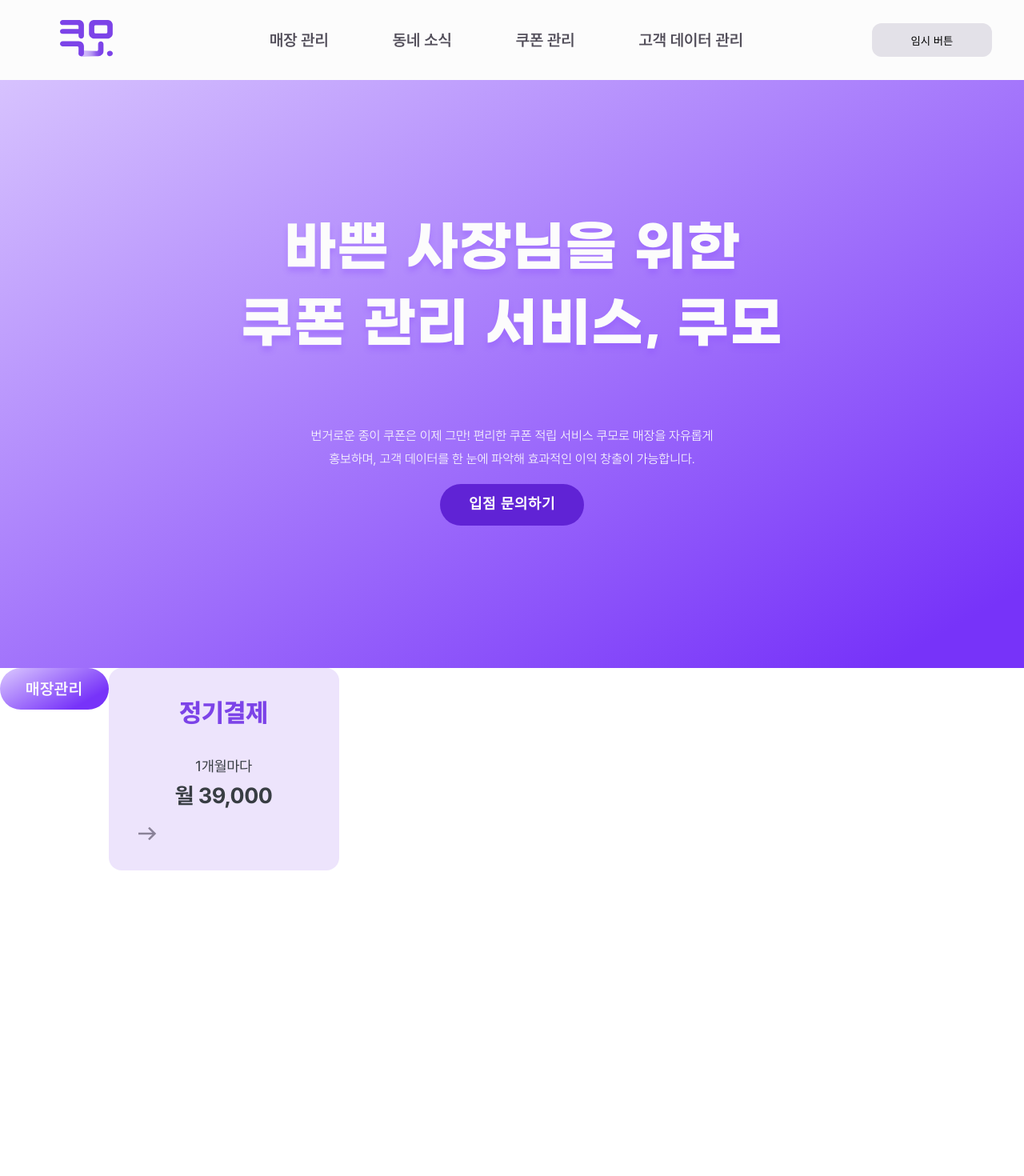
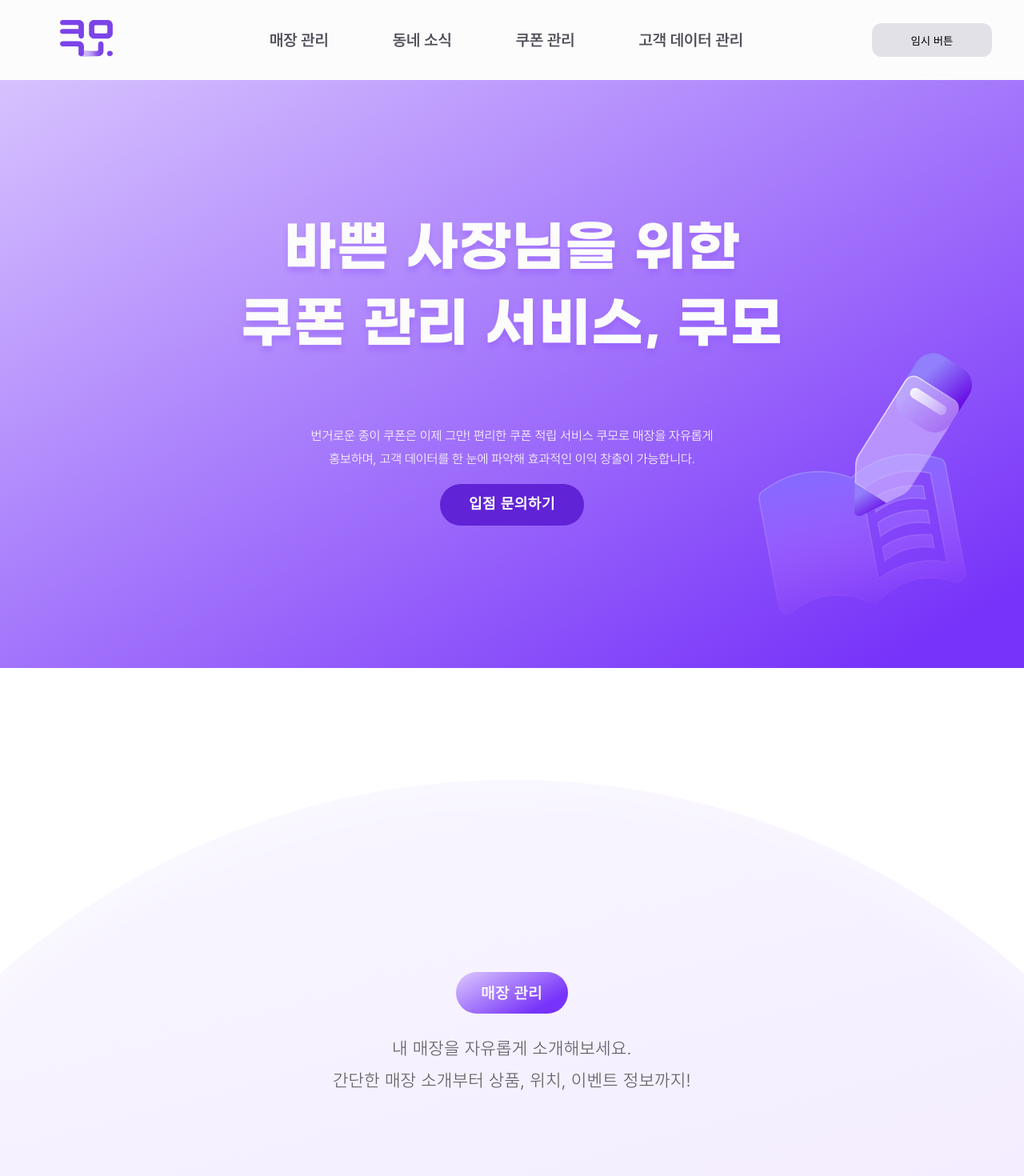
Before and after one commit to UMC-5th-Coumo/Coumo_Web, a React (Create React App) app: page / in a window 1280 px wide. Shown: the top 1470 px of the page at 80% size. Before the commit the page ends 1088 px from the top, so only its background shows below. Built offline with nearby package versions, Linux system fonts and the light colour scheme.

Commit message:
[Feat/#11]: 랜딩 페이지 구현

```diff
--- /dev/null
+++ b/src/assets/data/introData.js
@@ -0,0 +1,22 @@
+export const introData = [
+  {
+    title: '매장 관리',
+    description:
+      '내 매장을 자유롭게 소개해보세요.\n간단한 매장 소개부터 상품, 위치, 이벤트 정보까지!',
+  },
+  {
+    title: '동네 소식',
+    description:
+      '동네 주민들에게 매장의 새로운 소식을 빠르게 알려요!\n<strong>신상품 출시, 노쇼 빈자리, 이벤트 소식</strong> 등을 작성해 매출을 더욱 극대화 해보세요.',
+  },
+  {
+    title: '쿠폰 관리',
+    description:
+      '내 매장만의 특색이 담긴 쿠폰을 사용할 수 있어요.\n종이 쿠폰의 디자인을 그대로 활용하여 내 매장의 아이덴티티를 고객에게 확실하게 각인시킬 수 있죠.\n\n쿠폰 디자인을 어떻게 만들지 고민 중이라면,\n<strong>쿠폰 UI 디자인 서비스</strong>를 이용해보세요!',
+  },
+  {
+    title: '고객 데이터 관리',
+    description:
+      '동네 주민들에게 매장의 새로운 소식을 빠르게 알려요! 신상품 출시, 노쇼 빈자리, 이벤트 소식 등을 작성해\n<strong>매출을 더욱 극대화</strong> 해보세요.',
+  },
+];
--- /dev/null
+++ b/src/assets/data/priceData.js
@@ -0,0 +1,14 @@
+export const priceData = [
+  {
+    title: '정기결제',
+    price: '월 39,000',
+  },
+  {
+    title: '1년',
+    price: '월 35,000',
+  },
+  {
+    title: '2년',
+    price: '월 28,000',
+  },
+];
--- a/src/assets/index.js
+++ b/src/assets/index.js
@@ -1,2 +1,3 @@
 export { ReactComponent as Logo } from './icon/Logo.svg';
 export { ReactComponent as Arrow } from './icon/arrow.svg';
+export { ReactComponent as BannerIcon } from './icon/banner-icon.svg';
--- a/src/components/home/Banner.jsx
+++ b/src/components/home/Banner.jsx
@@ -1,20 +1,26 @@
 import React from 'react';
 import styled from 'styled-components';
 import { COLORS } from '../../styles/theme';
+import { BannerIcon } from '../../assets';
 
 const Banner = () => {
   return (
     <Back>
+      <Container>
         <Title>
           바쁜 사장님을 위한 <br />
           쿠폰 관리 서비스, 쿠모
         </Title>
         <Description>
           번거로운 종이 쿠폰은 이제 그만! 편리한 쿠폰 적립 서비스 쿠모로 매장을
-        자유롭게 <br />
-        홍보하며, 고객 데이터를 한 눈에 파악해 효과적인 이익 창출이 가능합니다.
+          자유롭게 홍보하며, 고객 데이터를 한 눈에 파악해 효과적인 이익 창출이
+          가능합니다.
         </Description>
         <Button>입점 문의하기</Button>
+        <Icon>
+          <BannerIcon />
+        </Icon>
+      </Container>
     </Back>
   );
 };
@@ -25,10 +31,18 @@ const Back = styled.div`
   width: 100%;
   height: 735px;
   background: ${COLORS.banner_gradient};
+`;
+
+const Container = styled.div`
+  width: 100%;
+  height: 100%;
+  max-width: 1440px;
+  margin: 0 auto;
 
   display: flex;
   flex-direction: column;
   align-items: center;
+  position: relative;
 `;
 
 const Title = styled.h1`
@@ -46,6 +60,8 @@ const Title = styled.h1`
 `;
 
 const Description = styled.span`
+  width: 100%;
+  max-width: 503px;
   color: ${COLORS.white};
   text-align: center;
   font-size: 16px;
@@ -77,3 +93,9 @@ const Button = styled.button`
   line-height: 132%;
   letter-spacing: 0.54px;
 `;
+
+const Icon = styled.div`
+  position: absolute;
+  bottom: 0;
+  right: 0;
+`;
--- a/src/components/home/PlanBox.jsx
+++ b/src/components/home/Plan.jsx
@@ -3,13 +3,13 @@ import styled from 'styled-components';
 import { COLORS } from '../../styles/theme';
 import { Arrow } from '../../assets';
 
-const PlanBox = ({ title, price }) => {
+const Plan = ({ data }) => {
   return (
     <Container>
       <Top>
-        <Title>{title}</Title>
+        <Title>{data.title}</Title>
         <Term>1개월마다</Term>
-        <Price>{price}</Price>
+        <Price>{data.price}</Price>
       </Top>
       <Icon>
         <Button>
@@ -20,7 +20,7 @@ const PlanBox = ({ title, price }) => {
   );
 };
 
-export default PlanBox;
+export default Plan;
 
 const Container = styled.div`
   width: 288px;
--- /dev/null
+++ b/src/components/home/PricePlan.jsx
@@ -0,0 +1,46 @@
+import React from 'react';
+import Plan from './Plan';
+import { priceData } from '../../assets/data/priceData';
+import styled from 'styled-components';
+import { COLORS } from '../../styles/theme';
+
+const PricePlan = () => {
+  return (
+    <Container>
+      <Title>요금제 플랜을 소개합니다!</Title>
+      <PlanBox>
+        {priceData.map((data, index) => {
+          return <Plan key={index} data={data} />;
+        })}
+      </PlanBox>
+    </Container>
+  );
+};
+
+export default PricePlan;
+
+const Container = styled.div`
+  width: 100%;
+  display: flex;
+  flex-direction: column;
+  align-items: center;
+  margin: 250px 0px;
+`;
+
+const Title = styled.h2`
+  color: ${COLORS.coumo_purple};
+  text-align: center;
+  font-size: 36px;
+  font-style: normal;
+  font-weight: 800;
+  line-height: 132%; /* 47.52px */
+  letter-spacing: 0.36px;
+
+  margin: 0;
+  margin-bottom: 48px;
+`;
+
+const PlanBox = styled.div`
+  display: flex;
+  gap: 16px;
+`;
--- /dev/null
+++ b/src/components/home/ServiceIntro.jsx
@@ -0,0 +1,48 @@
+import React from 'react';
+import styled from 'styled-components';
+import TitleChip from './TitleChip';
+import { COLORS } from '../../styles/theme';
+
+const ServiceIntro = ({ data }) => {
+  return (
+    <Container>
+      <Content>
+        <TitleChip title={data.title} />
+        <Description dangerouslySetInnerHTML={{ __html: data.description }} />
+      </Content>
+    </Container>
+  );
+};
+
+export default ServiceIntro;
+
+const Container = styled.div`
+  width: 100%;
+  display: flex;
+  justify-content: center;
+  margin-bottom: 152px;
+`;
+
+const Content = styled.div`
+  width: 100%;
+  max-width: 480px;
+  display: flex;
+  flex-direction: column;
+  align-items: center;
+`;
+
+const Description = styled.span`
+  color: #636166;
+  text-align: center;
+  font-size: 22px;
+  font-style: normal;
+  font-weight: 300;
+  line-height: 180%;
+  letter-spacing: 0.66px;
+  margin-top: 24px;
+  white-space: pre-wrap;
+
+  & strong {
+    color: ${COLORS.coumo_purple};
+  }
+`;
--- a/src/components/home/TitleChip.jsx
+++ b/src/components/home/TitleChip.jsx
@@ -10,7 +10,7 @@ export default TitleChip;
 
 const Container = styled.span`
   height: 52px;
-  display: flex;
+  display: inline-flex;
   justify-content: center;
   align-items: center;
   padding: 8px 32px;
--- a/src/pages/Home.jsx
+++ b/src/pages/Home.jsx
@@ -1,17 +1,20 @@
 import React from 'react';
 import Banner from '../components/home/Banner';
-import TitleChip from '../components/home/TitleChip';
 import styled from 'styled-components';
-import PlanBox from '../components/home/PlanBox';
+import ServiceIntro from '../components/home/ServiceIntro';
+import { introData } from '../assets/data/introData';
+import PricePlan from '../components/home/PricePlan';
 
 const Home = () => {
   return (
     <Container>
       <Banner />
-      <ServiceBox>
-        <TitleChip title='매장관리' />
-        <PlanBox title='정기결제' price='월 39,000' />
-      </ServiceBox>
+      <Service>
+        {introData.map((data, index) => {
+          return <ServiceIntro key={index} data={data} />;
+        })}
+      </Service>
+      <PricePlan />
     </Container>
   );
 };
@@ -22,9 +25,24 @@ const Container = styled.div`
   width: 100vw;
   display: flex;
   flex-direction: column;
+  align-items: center;
+  overflow-x: hidden;
 `;
 
-const ServiceBox = styled.div`
-  width: 100%;
+const Service = styled.div`
+  width: 1928px;
+  height: 1925px;
+  padding-top: 240px;
+  margin-top: 140px;
+  box-sizing: border-box;
   display: flex;
+  flex-direction: column;
+
+  border-radius: 964.1px;
+  background: linear-gradient(
+    345deg,
+    rgba(97, 0, 255, 0.15) -7.25%,
+    rgba(225, 217, 255, 0.15) 104.64%
+  );
+  box-shadow: 0px -40px 115.5px 0px #fff inset;
 `;
```
Also changed, not shown: src/assets/icon/banner-icon.svg (added). Lines whose indentation alone changed are shown as unchanged.
